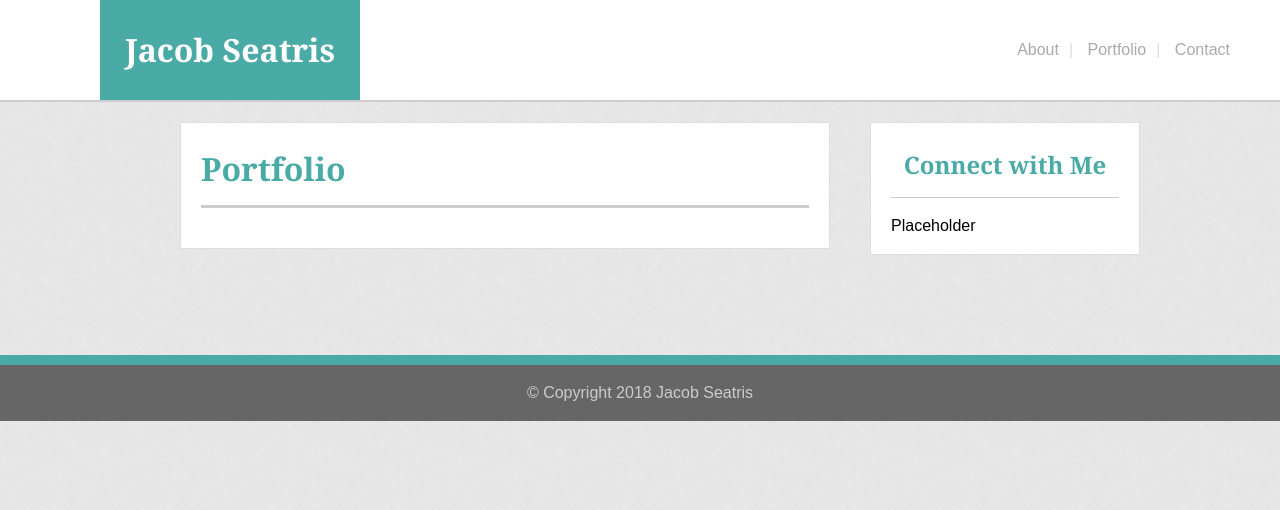
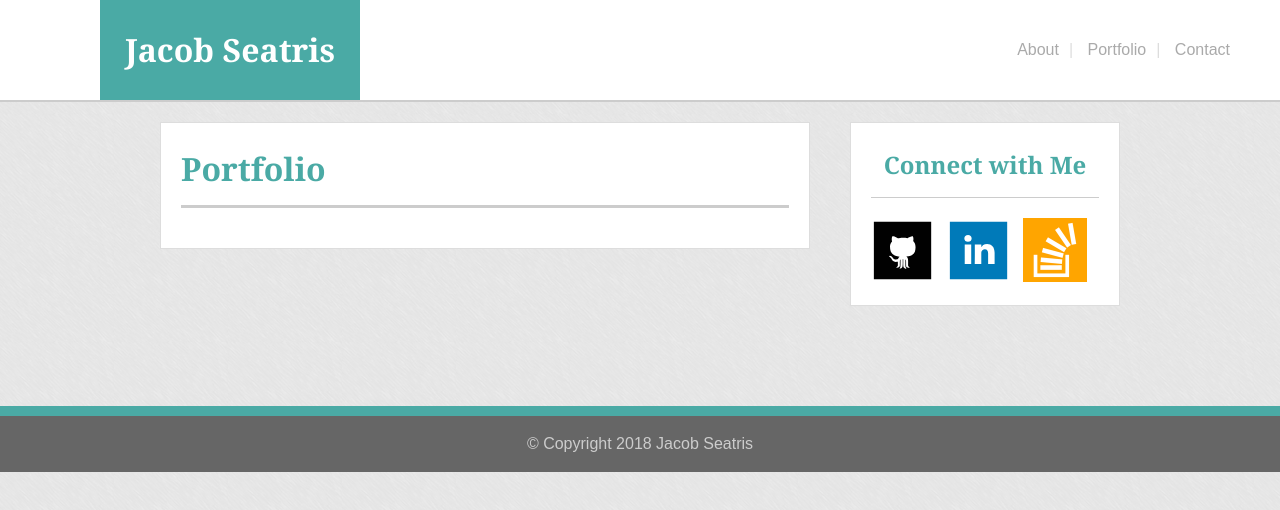
Before and after one commit to jaseat/Basic-Portfolio, a plain HTML site: page portfolio.html in a window 1280 px wide. Drawn offline with Linux system fonts and the light colour scheme.

Commit message:
worked on sidebar

```diff
--- a/portfolio.html
+++ b/portfolio.html
@@ -15,15 +15,22 @@
 		</ul>
 	</div>
 
-	<dir id = "content">
+	<div id = "content">
 		<div id = "main-section">
 			<h1>Portfolio</h1>
 		</div>
+
 		<div id = "sidebar">
 			<h2>Connect with Me</h2>
-			Placeholder
+			<div id = "links">
+				<ul>
+					<li><a href=""><img class = "sbl" src="assets/images/github.svg"></a></li>
+					<li><a href=""><img class = "sbl" src="assets/images/linkedin.svg"></a></li>
+					<li><a href=""><img class = "sbl" src="assets/images/stackoverflow.png"></a></li>
+				</ul>
+			</div>
 		</div>
-	</dir>
+	</div>
 
 	<div id = "footer">
 		&copy Copyright 2018 Jacob Seatris
```
Also changed, not shown: contact.html (+8 -1 lines).
